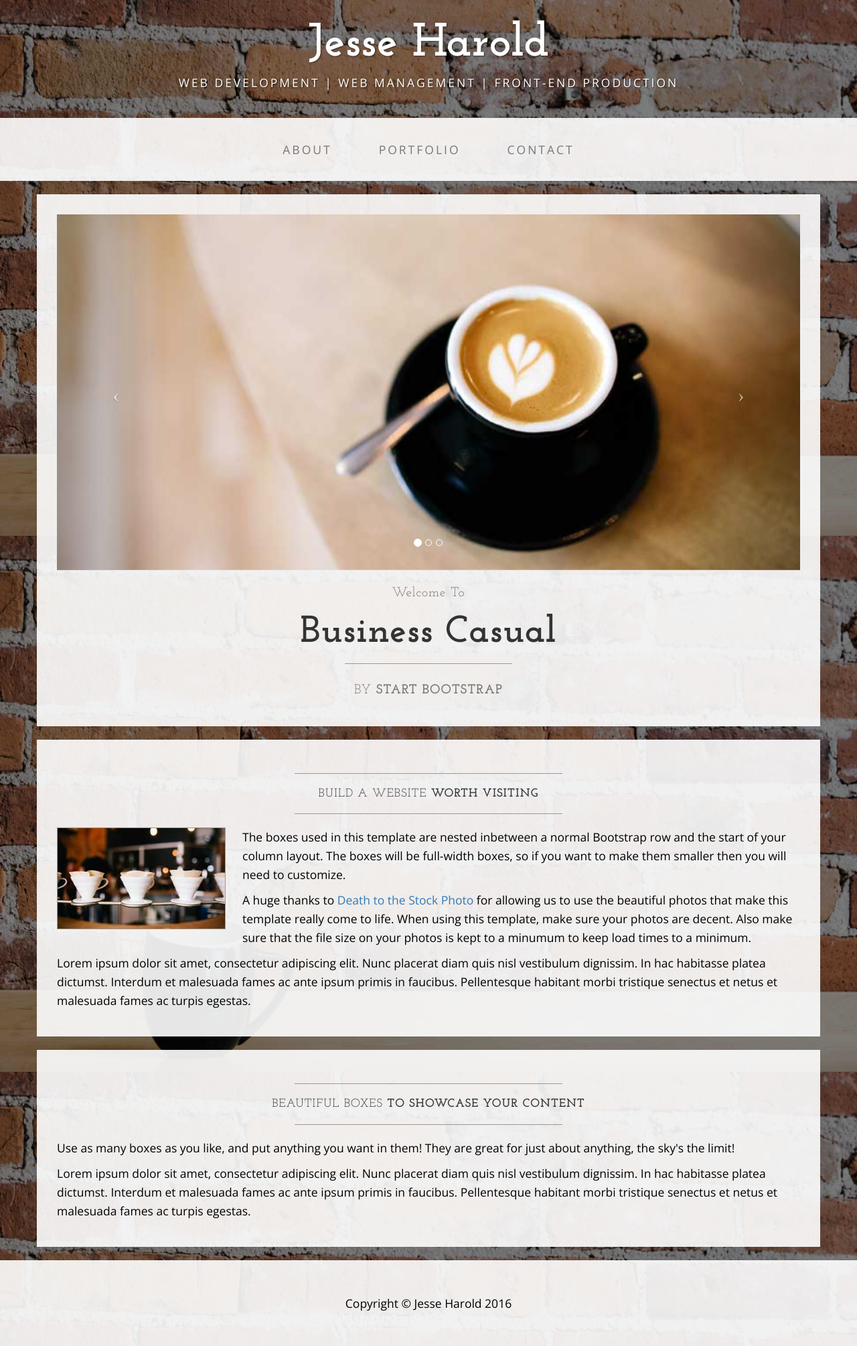
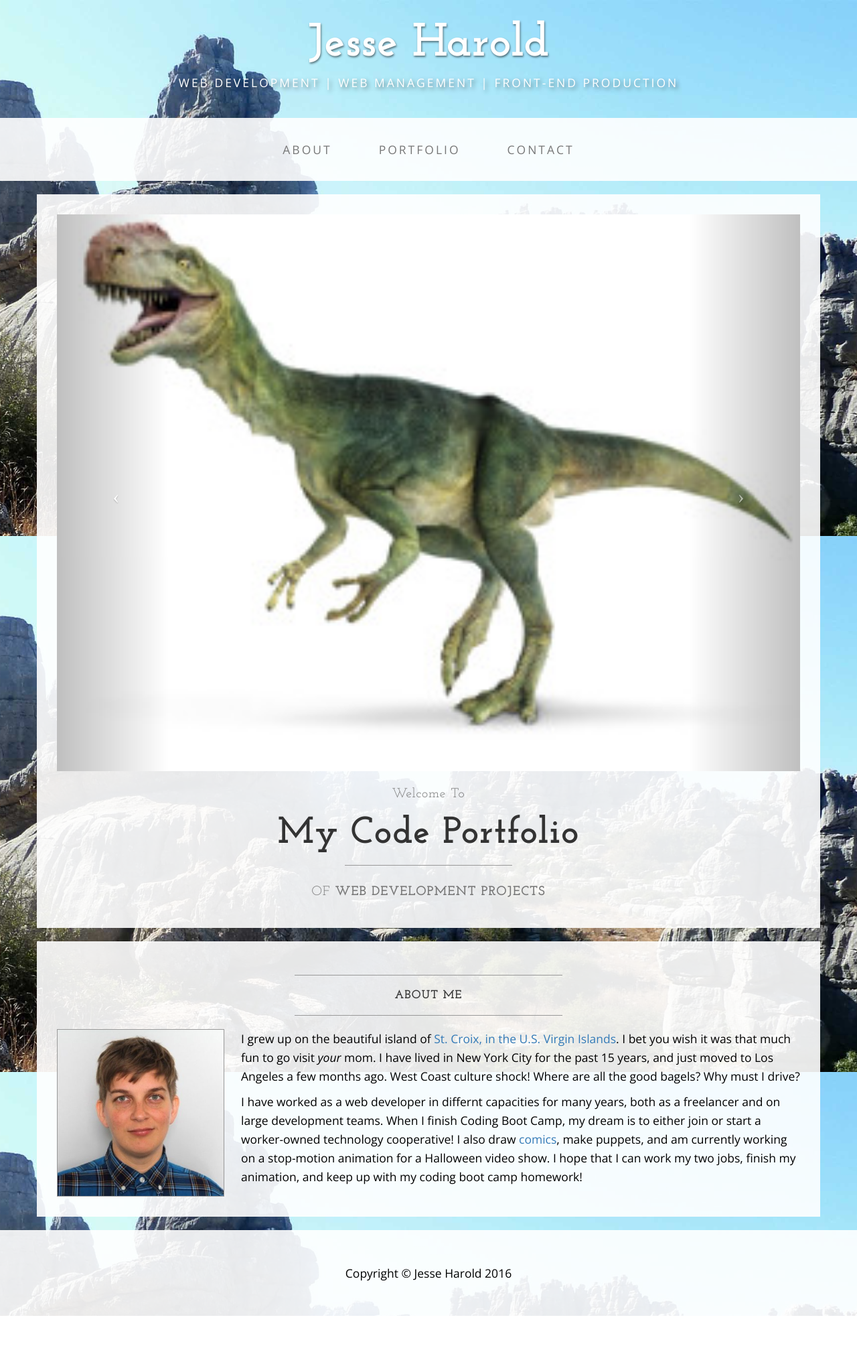
Before and after one commit to jesseharold/Bootstrap-Portfolio, a PHP site: page / in a window 1280 px wide. Shown: the whole page at 67% size. After the commit the page ends 1964 px from the top, so only its background shows below. Run offline with PHP 8.4, Linux system fonts and the light colour scheme.

Commit message:
Add my content to template change bg image

```diff
--- a/css/business-casual.css
+++ b/css/business-casual.css
@@ -118,7 +118,7 @@ footer p {
         margin: 0;
         padding: 30px 0 10px;
         text-align: center;
-        text-shadow: 1px 1px 2px rgba(0,0,0,0.5);
+        text-shadow: 1px 2px 3px rgba(0,0,0,0.5);
         font-family: "Josefin Slab","Helvetica Neue",Helvetica,Arial,sans-serif;
         font-size: 5em;
         font-weight: 700;
@@ -140,7 +140,7 @@ footer p {
         margin: 0;
         padding: 0 0 40px;
         text-align: center;
-        text-shadow: 1px 1px 2px rgba(0,0,0,0.5);
+        text-shadow: 3px 3px 6px rgba(0,0,0,0.5);
         text-transform: uppercase;
         font-size: 1.25em;
         font-weight: 400;
--- a/index.html
+++ b/index.html
@@ -84,13 +84,13 @@
                         <!-- Wrapper for slides -->
                         <div class="carousel-inner">
                             <div class="item active">
-                                <img class="img-responsive img-full" src="img/slide-1.jpg" alt="">
+                                <img class="img-responsive img-full" src="assets/images/portfolio-1.jpg" alt="Project One">
                             </div>
                             <div class="item">
-                                <img class="img-responsive img-full" src="img/slide-2.jpg" alt="">
+                                <img class="img-responsive img-full" src="assets/images/portfolio-2.jpg" alt="Project 2">
                             </div>
                             <div class="item">
-                                <img class="img-responsive img-full" src="img/slide-3.jpg" alt="">
+                                <img class="img-responsive img-full" src="assets/images/portfolio-3.jpg" alt="Project 3">
                             </div>
                         </div>
 
@@ -105,11 +105,11 @@
                     <h2 class="brand-before">
                         <small>Welcome to</small>
                     </h2>
-                    <h1 class="brand-name">Business Casual</h1>
+                    <h1 class="brand-name">My Code Portfolio</h1>
                     <hr class="tagline-divider">
                     <h2>
-                        <small>By
-                            <strong>Start Bootstrap</strong>
+                        <small>of
+                            <strong>Web Development Projects</strong>
                         </small>
                     </h2>
                 </div>
@@ -120,29 +120,18 @@
             <div class="box">
                 <div class="col-lg-12">
                     <hr>
-                    <h2 class="intro-text text-center">Build a website
-                        <strong>worth visiting</strong>
+                    <h2 class="intro-text text-center">
+                        <strong>About Me</strong>
                     </h2>
                     <hr>
-                    <img class="img-responsive img-border img-left" src="img/intro-pic.jpg" alt="">
+                    <img class="img-responsive img-border img-left" src="assets/images/harold.jpg" alt="Jesse Harold" width="250" height="250">
                     <hr class="visible-xs">
-                    <p>The boxes used in this template are nested inbetween a normal Bootstrap row and the start of your column layout. The boxes will be full-width boxes, so if you want to make them smaller then you will need to customize.</p>
-                    <p>A huge thanks to <a href="http://join.deathtothestockphoto.com/" target="_blank">Death to the Stock Photo</a> for allowing us to use the beautiful photos that make this template really come to life. When using this template, make sure your photos are decent. Also make sure that the file size on your photos is kept to a minumum to keep load times to a minimum.</p>
-                    <p>Lorem ipsum dolor sit amet, consectetur adipiscing elit. Nunc placerat diam quis nisl vestibulum dignissim. In hac habitasse platea dictumst. Interdum et malesuada fames ac ante ipsum primis in faucibus. Pellentesque habitant morbi tristique senectus et netus et malesuada fames ac turpis egestas.</p>
-                </div>
-            </div>
-        </div>
-
-        <div class="row">
-            <div class="box">
-                <div class="col-lg-12">
-                    <hr>
-                    <h2 class="intro-text text-center">Beautiful boxes
-                        <strong>to showcase your content</strong>
-                    </h2>
-                    <hr>
-                    <p>Use as many boxes as you like, and put anything you want in them! They are great for just about anything, the sky's the limit!</p>
-                    <p>Lorem ipsum dolor sit amet, consectetur adipiscing elit. Nunc placerat diam quis nisl vestibulum dignissim. In hac habitasse platea dictumst. Interdum et malesuada fames ac ante ipsum primis in faucibus. Pellentesque habitant morbi tristique senectus et netus et malesuada fames ac turpis egestas.</p>
+                     <p>
+                      I grew up on the beautiful island of <a href="https://en.wikipedia.org/wiki/Saint_Croix,_U.S._Virgin_Islands" target="_blank">St. Croix, in the U.S. Virgin Islands</a>. I bet you wish it was that much fun to go visit <em>your</em> mom. I have lived in New York City for the past 15 years, and just moved to Los Angeles a few months ago. West Coast culture shock! Where are all the good bagels? Why must I drive?</p>
+                    <p>
+                      I have worked as a web developer in differnt capacities for many years, both as a freelancer and on large development teams. When I finish Coding Boot Camp, my dream is to either join or start a worker-owned technology cooperative! I also draw <a href="http://iknowthings.org" target="_blank">comics</a>, make puppets, and am currently working on a stop-motion animation for a Halloween video show. I hope that I can work my two jobs, finish my animation, and keep up with my coding boot
+                      camp homework!
+                    </p>
                 </div>
             </div>
         </div>
```
Also changed, not shown: contact.html (+1 -31 lines), img/bg.jpg.
